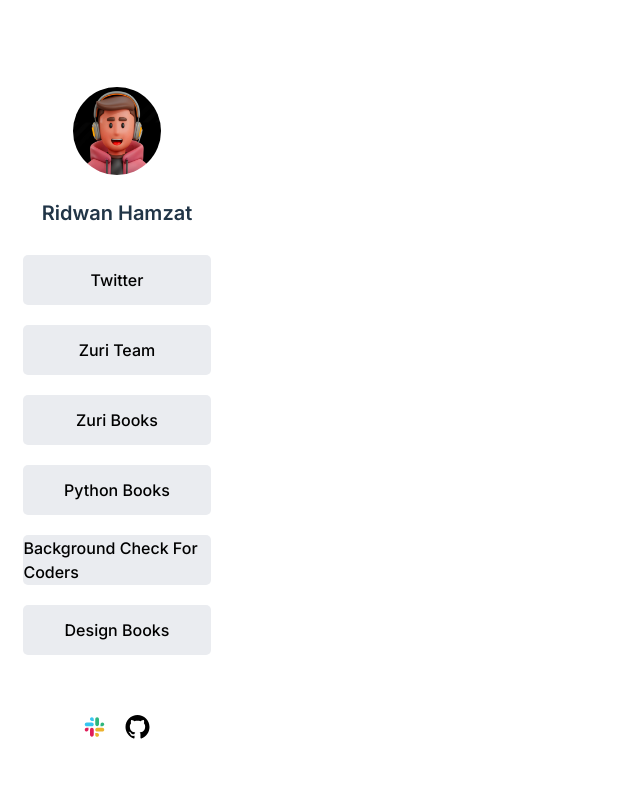
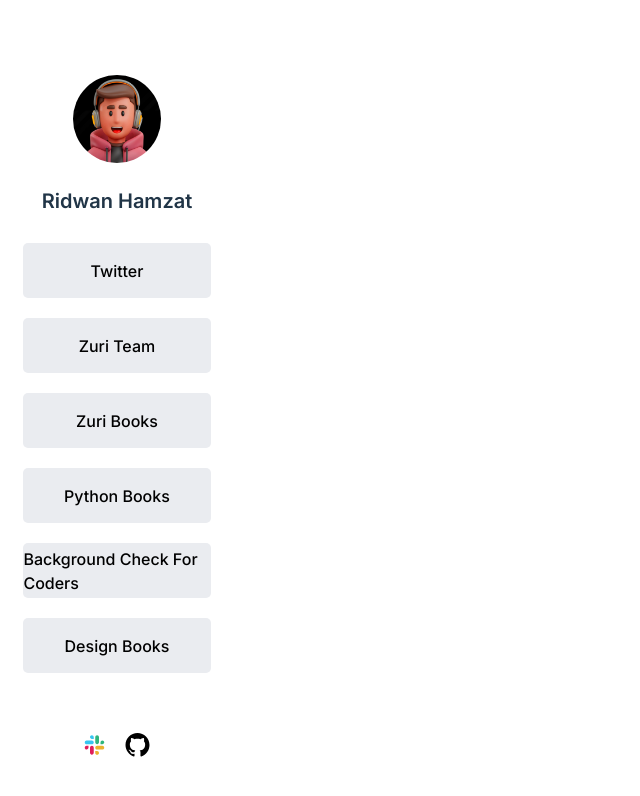
Before and after one commit to Hamzat-Ridwan/hng-task1, a React (Vite) app: page / in a window 1280 px wide. Shown: the top 796 px of the page, without its empty margins (0-640 px from the left). Built offline with nearby package versions, Linux system fonts and the light colour scheme.

Commit message:
Update links.css

```diff
--- a/src/components/links/Links.css
+++ b/src/components/links/Links.css
@@ -12,7 +12,7 @@
     background: #EAECF0;
     margin: 10px 0;
     border-radius: 5px;
-    height: 50px;
+    height: 55px;
 }
 
 .links a{
```
